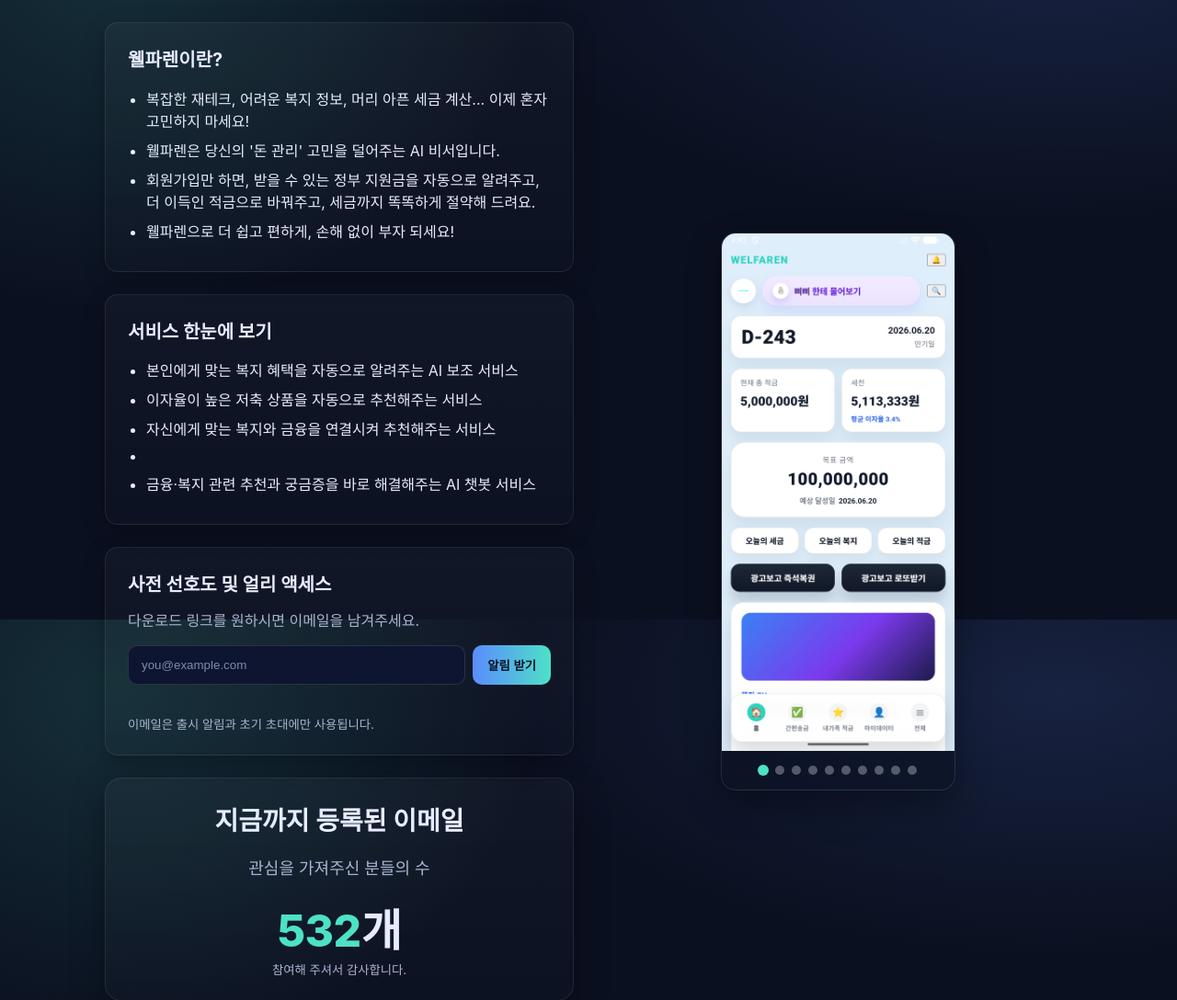
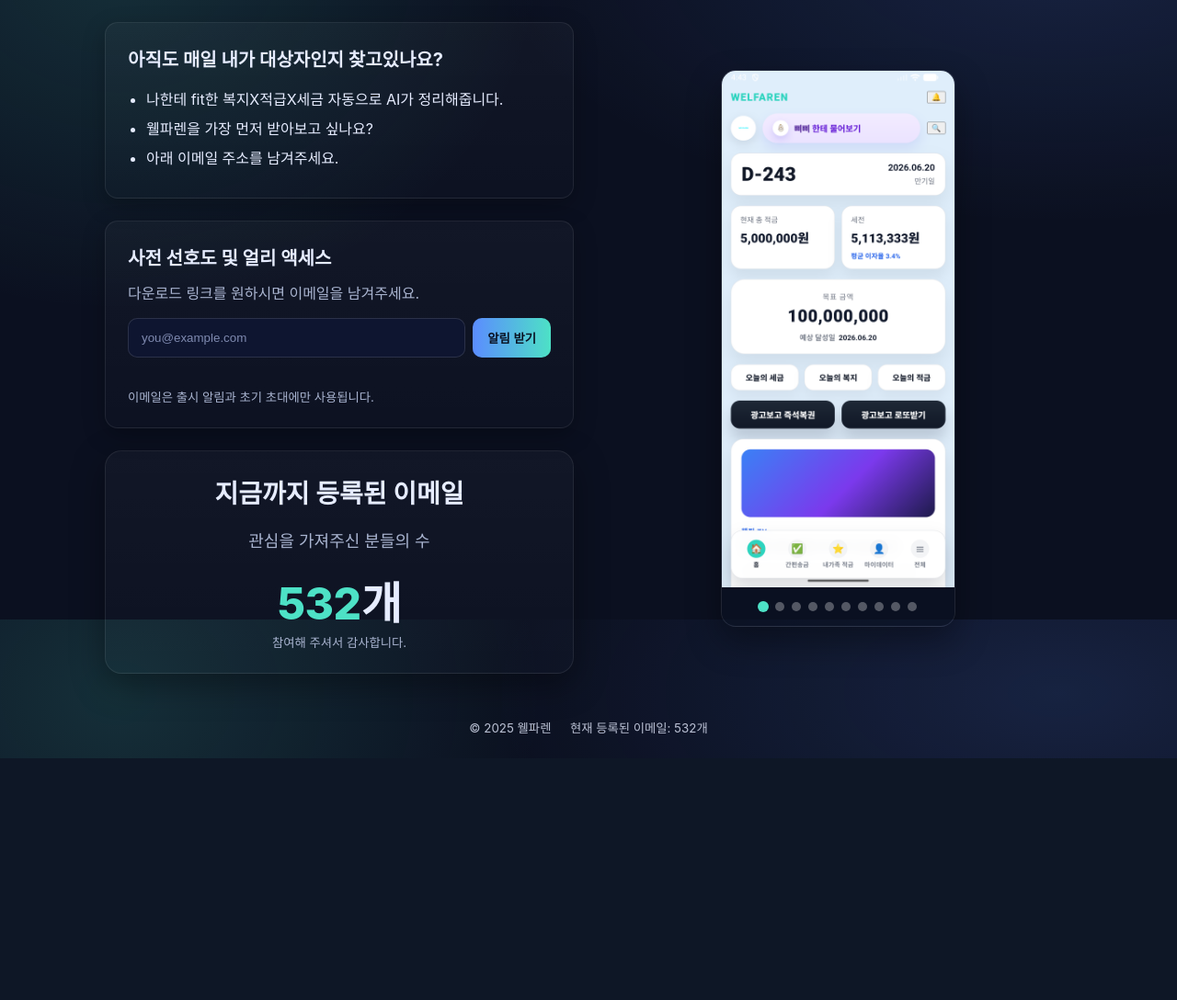
Before and after one commit to jooho-le/WelFaren-research, a Flask app: page / in a window 1280 px wide. Shown: the part 126-1214 px from the top of the page at 92% size. After the commit the page ends 951 px from the top, so only its background shows below. Run offline with Flask 3, Linux system fonts and the light colour scheme; data that the repository does not hold is empty; some libraries are stand-ins or nearby versions.

Commit message:
홈화면 수정

```diff
--- a/templates/index.html
+++ b/templates/index.html
@@ -15,7 +15,7 @@
 
     <main class="container hero">
       <div class="hero-left">
-        <section class="card">
+        {# <section class="card">
           <h2>웰파렌이란?</h2>
           <ul class="features">
             <li>복잡한 재테크, 어려운 복지 정보, 머리 아픈 세금 계산... 이제 혼자 고민하지 마세요! </li>
@@ -29,8 +29,17 @@
           <ul class="features">
             <li>본인에게 맞는 복지 혜택을 자동으로 알려주는 AI 보조 서비스</li>
             <li>이자율이 높은 저축 상품을 자동으로 추천해주는 서비스</li>
-            <li>자신에게 맞는 복지와 금융을 연결시켜 추천해주는 서비스<li>
+            <li>자신에게 맞는 복지와 금융을 연결시켜 추천해주는 서비스</li>
             <li>금융·복지 관련 추천과 궁금증을 바로 해결해주는 AI 챗봇 서비스</li>
+          </ul>
+        </section> #}
+
+        <section class="card">
+          <h2>아직도 매일 내가 대상자인지 찾고있나요?</h2>
+          <ul class="features">
+            <li>나한테 fit한 복지X적급X세금 자동으로 AI가 정리해줍니다.</li>
+            <li>웰파렌을 가장 먼저 받아보고 싶나요?</li>
+            <li>아래 이메일 주소를 남겨주세요.</li>
           </ul>
         </section>
 
```
